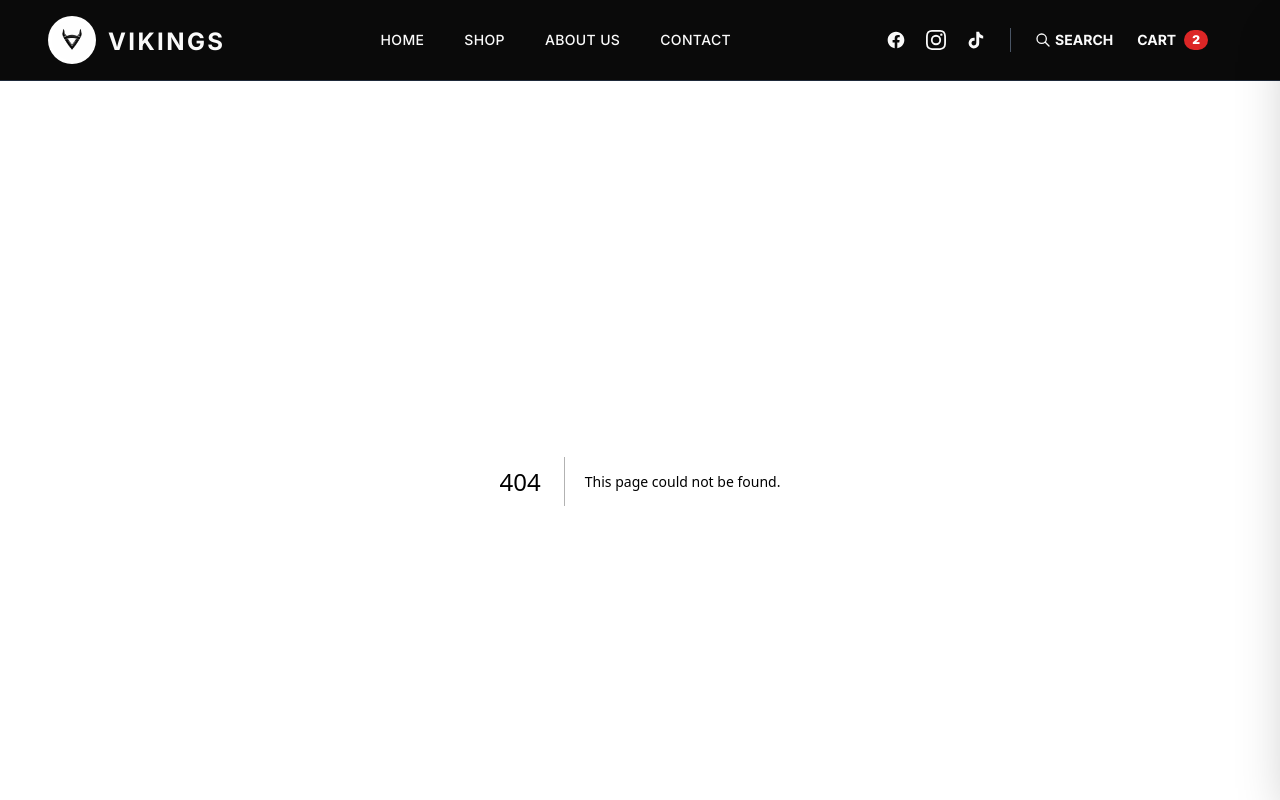
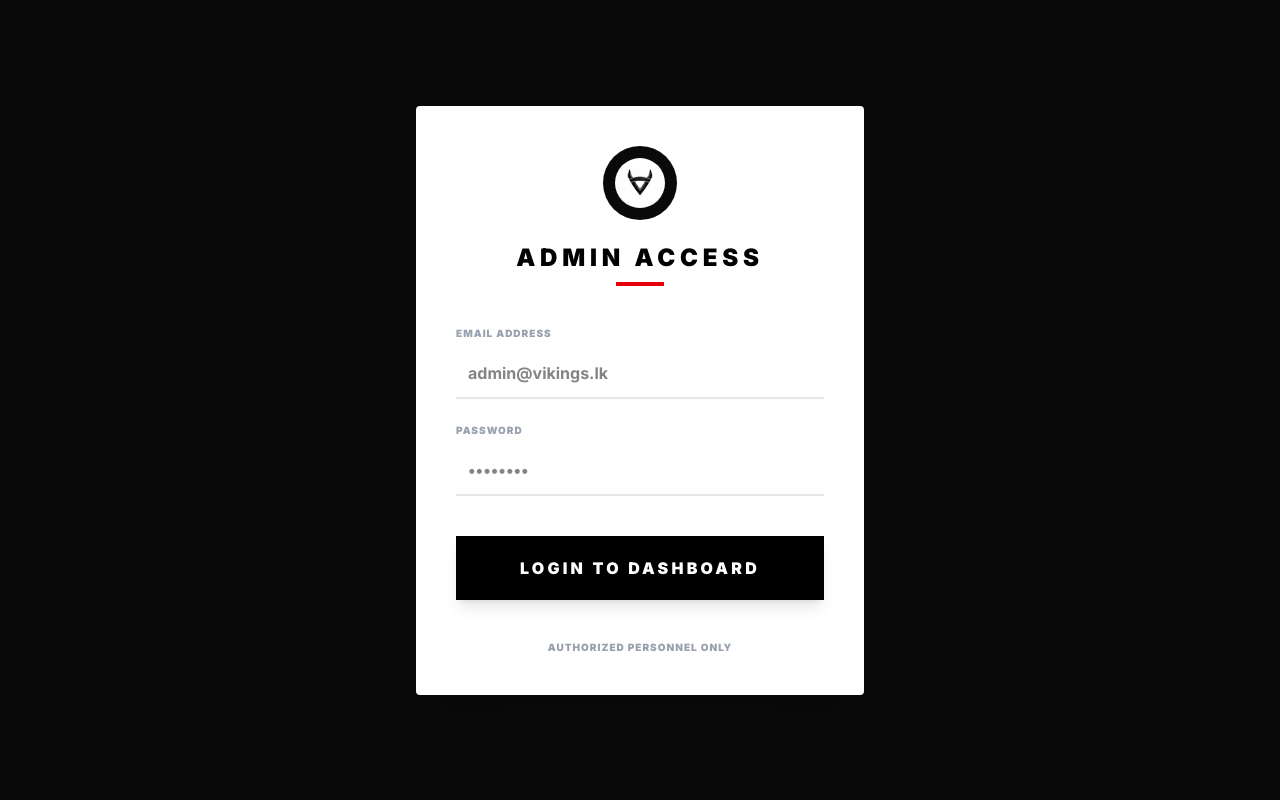
Before and after one commit to Ravidu123/vikings-fronten, a Next.js app in the folder vikings-clothing/: page /admin/login in a window 1280 px wide. Before the commit this address had no page. Shown: the top 800 px of the page. Built offline with nearby package versions, Linux system fonts and the light colour scheme.

Commit message:
Added admin product management and orders pages

```diff
--- a/vikings-clothing/src/app/admin/layout.js
+++ b/vikings-clothing/src/app/admin/layout.js
@@ -6,9 +6,17 @@ import { usePathname } from 'next/navigation';
 export default function AdminLayout({ children }) {
   const pathname = usePathname();
 
+  if (pathname === '/admin/login') {
+    return <div className="bg-vikingBlack min-h-screen">{children}</div>;
+  }
+
   return (
-    // පාරිභෝගික පිටුව වැහෙන්න මුළු තිරයම ගන්නවා (z-50)
+    // ... (අනිත් Sidebar කෝඩ් එක ඒ විදිහටමයි)
     <div className="fixed inset-0 z-50 bg-gray-50 flex h-screen overflow-hidden text-black font-sans">
+      {/* Sidebar එක */}
+      <div className="w-64 bg-black text-white flex flex-col shadow-2xl z-20">
+        {/* ... (ඔයාගේ දැනට තියෙන Sidebar කෝඩ් එක) */}
+      </div>
 
       {/* වම් පැත්තේ මෙනුව (Sidebar) */}
       <div className="w-64 bg-black text-white flex flex-col shadow-2xl z-20">
--- /dev/null
+++ b/vikings-clothing/src/app/admin/login/page.js
@@ -0,0 +1,75 @@
+"use client";
+
+import { useState } from 'react';
+import { useRouter } from 'next/navigation';
+import Image from 'next/image';
+
+export default function AdminLogin() {
+  const [email, setEmail] = useState('');
+  const [password, setPassword] = useState('');
+  const router = useRouter();
+
+  const handleLogin = (e) => {
+    e.preventDefault();
+    // දැනට අපි නිකන්ම Dashboard එකට යන්න හදමු.
+    // පස්සේ Backend එක හදද්දී ඇත්තම Email/Password චෙක් කරන විදිහ හදමු.
+    if(email === "admin@vikings.lk" && password === "admin123") {
+      router.push('/admin');
+    } else {
+      alert("Invalid Credentials! Try admin@vikings.lk / admin123");
+    }
+  };
+
+  return (
+    <div className="fixed inset-0 z-[100] bg-vikingBlack flex items-center justify-center px-6">
+      <div className="max-w-md w-full bg-white p-10 shadow-2xl rounded-sm">
+
+        {/* Logo */}
+        <div className="text-center mb-10">
+          <div className="bg-vikingBlack inline-block p-3 rounded-full mb-4">
+             <Image src="/logo.jpg" alt="Logo" width={50} height={50} className="rounded-full" />
+          </div>
+          <h1 className="text-2xl font-black uppercase tracking-[0.2em] text-black">Admin Access</h1>
+          <div className="w-12 h-1 bg-red-600 mx-auto mt-2"></div>
+        </div>
+
+        <form onSubmit={handleLogin} className="space-y-6">
+          <div>
+            <label className="block text-[10px] font-black uppercase mb-2 text-gray-400 tracking-widest">Email Address</label>
+            <input
+              type="email"
+              value={email}
+              onChange={(e) => setEmail(e.target.value)}
+              className="w-full border-b-2 border-gray-200 p-3 focus:border-black outline-none transition font-bold"
+              placeholder="admin@vikings.lk"
+              required
+            />
+          </div>
+
+          <div>
+            <label className="block text-[10px] font-black uppercase mb-2 text-gray-400 tracking-widest">Password</label>
+            <input
+              type="password"
+              value={password}
+              onChange={(e) => setPassword(e.target.value)}
+              className="w-full border-b-2 border-gray-200 p-3 focus:border-black outline-none transition font-bold"
+              placeholder="••••••••"
+              required
+            />
+          </div>
+
+          <button
+            type="submit"
+            className="w-full bg-black hover:bg-red-600 text-white font-black uppercase tracking-[0.2em] py-5 mt-4 transition duration-300 shadow-lg active:scale-95"
+          >
+            Login to Dashboard
+          </button>
+        </form>
+
+        <p className="text-center text-[10px] text-gray-400 mt-10 uppercase font-black tracking-widest">
+          Authorized Personnel Only
+        </p>
+      </div>
+    </div>
+  );
+}
```
